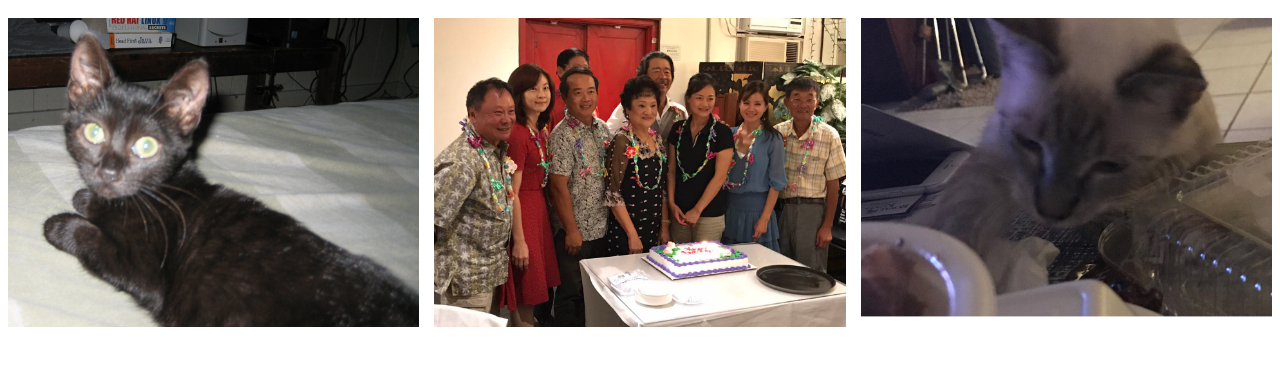
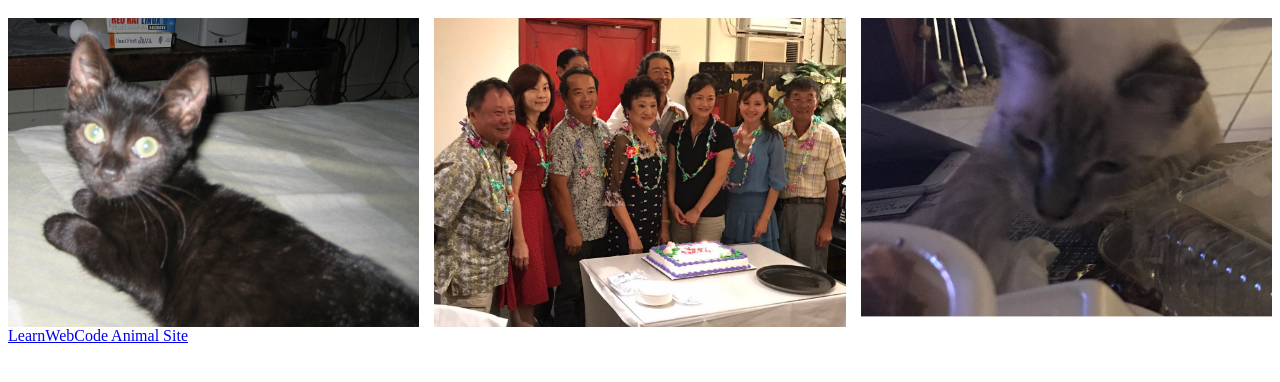
Before and after one commit to HubRub/my-example-site, a plain HTML site: page index.html in a window 1280 px wide. Shown: the part 48-430 px from the top of the page. Drawn offline with Linux system fonts and the light colour scheme.

Commit message:
Added Brad's GitHub Animal Site

```diff
--- a/index.html
+++ b/index.html
@@ -14,6 +14,6 @@
         <img src="assets/doubleeagle.JPG">
         <img src="assets/cookiecat.jpg">
     </div>
-
+    <a href="https://learnwebcode.github.io/my-example-site/index.html">LearnWebCode Animal Site</a>
 </body>
 </html>
```
